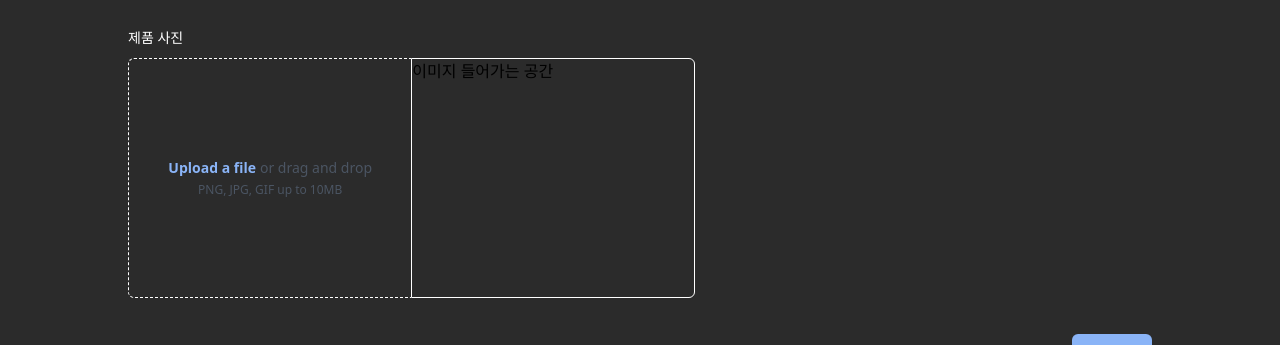
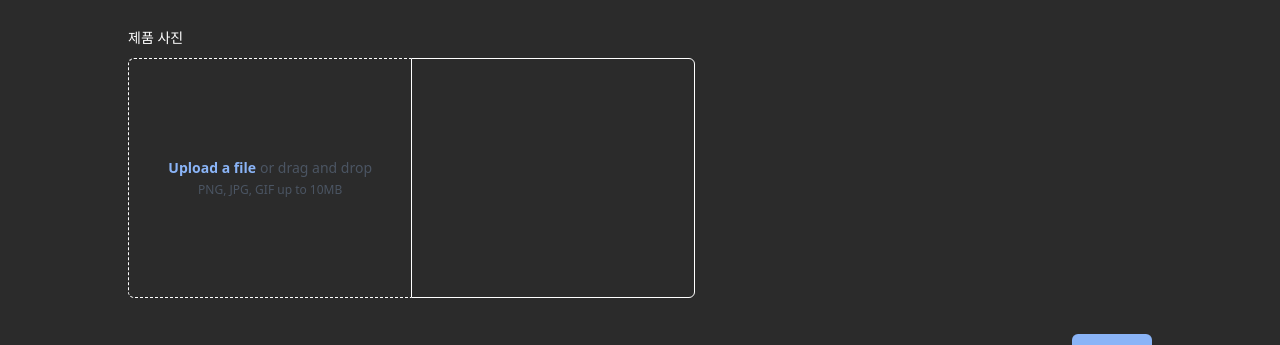
Before and after one commit to bonzonkim/Persevi, a Next.js app in the folder frontend/: page /admin/productregistration in a window 1280 px wide. Shown: the part 839-1184 px from the top of the page. Built offline with nearby package versions, Linux system fonts and the light colour scheme.

Commit message:
feat: fileUploader component file로 분리, front쪽 기능 구현

```diff
--- a/frontend/pages/admin/productregistration.tsx
+++ b/frontend/pages/admin/productregistration.tsx
@@ -3,6 +3,7 @@ import React, { useState, useEffect, ChangeEvent, FormEvent } from 'react';
 import axios from 'axios';
 import SizeButton from '../../components/sizeButton';
 import PrcieInput from '../../components/priceInput';
+import FileUploader from '../../components/fileUploader';
 
 function productregistration() {
 	const [msg, setMsg] = useState('');
@@ -90,26 +91,6 @@ function productregistration() {
 			alert(msg);
 		}
 	}, [msg]);
-
-	////////////////////////////////////////////////////////////////////////////////////////////////////////////////////////
-	//const [image, setImage] = useState([]);
-	//const [imagePreviews, setImagePreviews] = useState([]);
-	//
-	//function handleMultipleImage(e: ChangeEvent<HTMLInputElement>) {
-	//	const files = [...e.target.files];
-	//	setImage(files);
-	//	const previews = [];
-	//	files.forEach(file => {
-	//		const reader = new FileReader();
-	//		reader.onload = () => {
-	//			previews.push(reader.result);
-	//			if (previews.length === files.length) {
-	//				setImagePreviews(previews);
-	//			}
-	//		};
-	//		reader.readAsDataURL(file);
-	//	});
-	//}
 
 	return (
 		<form onSubmit={onSubmit} style={{ padding: '0 10% 0 10%' }}>
@@ -242,30 +223,7 @@ function productregistration() {
 						<label htmlFor="img" className="block text-sm font-medium leading-6 text-white">
 							제품 사진
 						</label>
-						<div className=" mt-2 card flex bg-transparent h-60 w-8/12">
-							<div className="w-1/2 border-t border-l border-b border-white border-dashed rounded-bl-md rounded-tl-md flex items-center justify-center">
-								<div className="text-center">
-									<div className="flex text-sm leading-6 text-gray-600">
-										<label
-											htmlFor="file-upload"
-											className="relative cursor-pointer rounded-md bg-transparent font-semibold text-persevi-blue focus-within:outline-none focus-within:ring-2 focus-within:ring-indigo-600 focus-within:ring-offset-2 hover:text-indigo-500"
-										>
-											<span>Upload a file</span>
-											<input
-												id="file-upload"
-												name="file-upload"
-												type="file"
-												className="sr-only"
-												//onChange={handleMultipleImage}
-											/>
-										</label>
-										<p className="pl-1">or drag and drop</p>
-									</div>
-									<p className="text-xs leading-5 text-gray-600">PNG, JPG, GIF up to 10MB</p>
-								</div>
-							</div>
-							<div className="w-1/2 border border-white rounded-br-md rounded-tr-md">이미지 들어가는 공간</div>
-						</div>
+						<FileUploader />
 					</div>
 					<div className="col-span-full mt-2 flex justify-end">
 						<button className="p-2 rounded-md mb-4 bg-persevi-blue w-20 text-white" type="submit">
```
